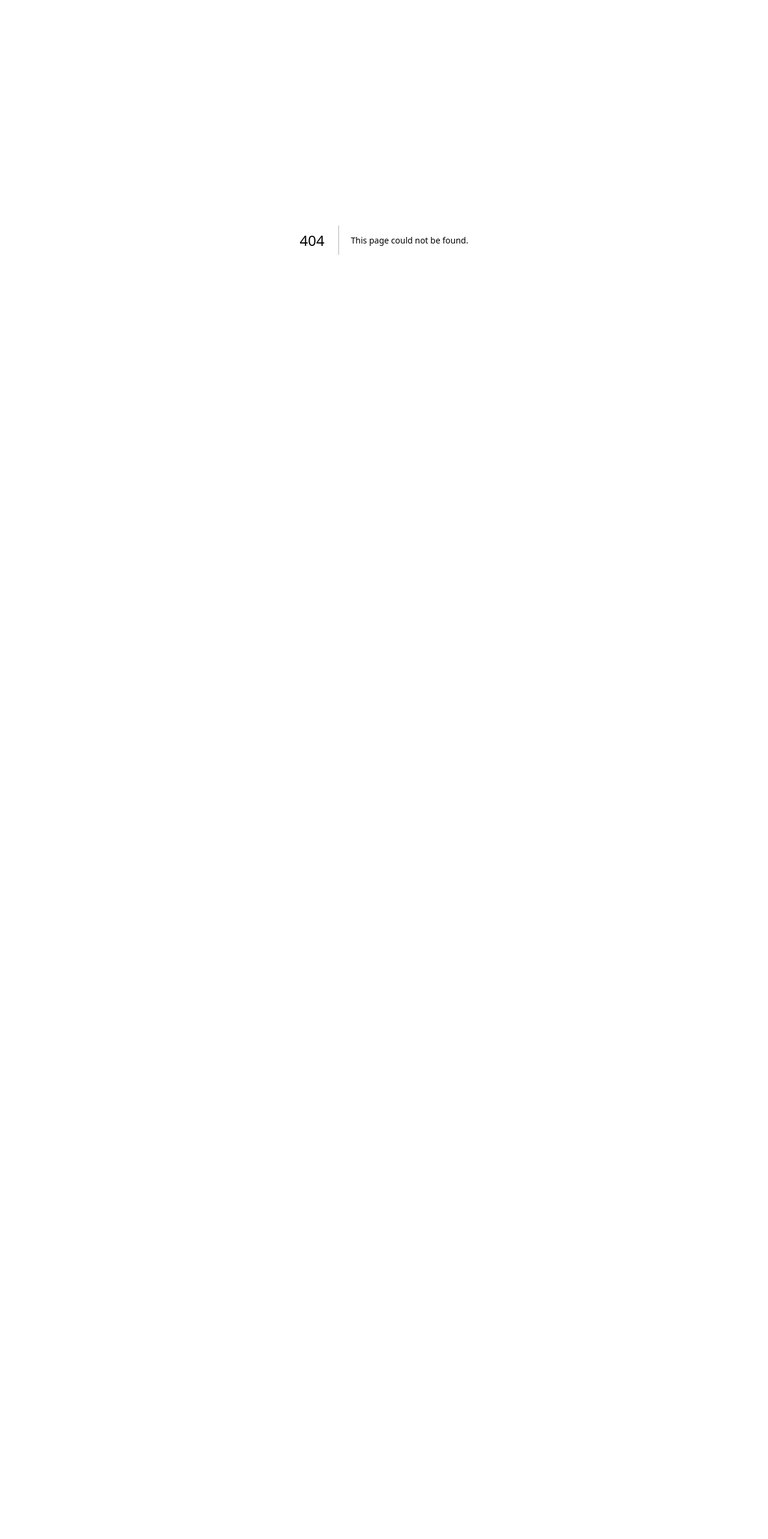
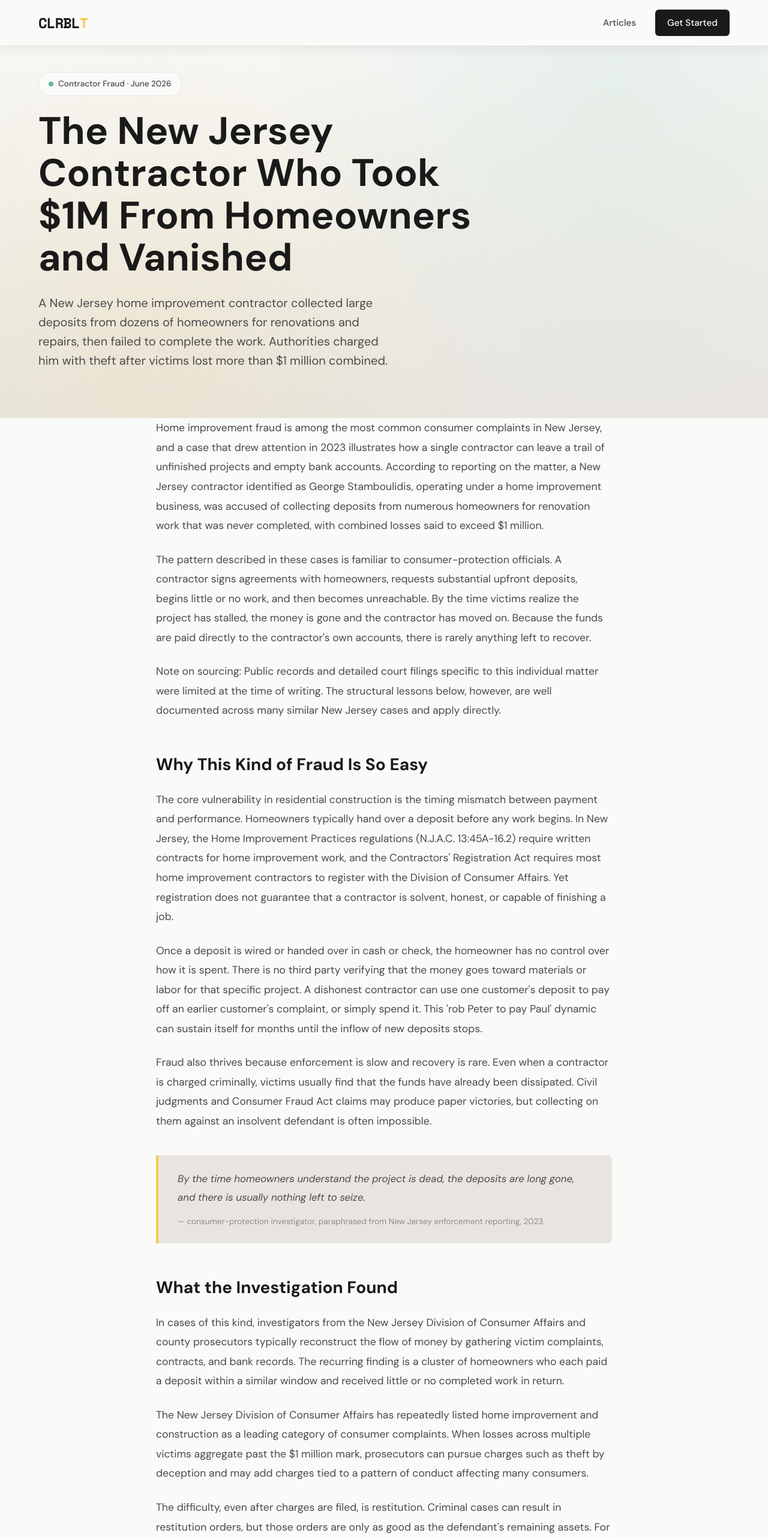
Before and after one commit to john-e-v/escrow-landing, a Next.js app: page /articles/tropical-storm-isaias-new-jersey-contractor-fraud in a window 1280 px wide. Before the commit this address had no page. Shown: the top 2566 px of the page at 60% size. Before the commit the page ends 800 px from the top, so only its background shows below. Built offline with nearby package versions, Linux system fonts and the light colour scheme.

Commit message:
article: 2026-06-19 auto-generated

```diff
--- /dev/null
+++ b/app/articles/tropical-storm-isaias-new-jersey-contractor-fraud/layout.tsx
@@ -0,0 +1,15 @@
+import type { Metadata } from 'next';
+
+export const metadata: Metadata = {
+  title: 'The New Jersey Contractor Who Took $1M From Homeowners and Vanished | CLRBLT',
+  description: 'How a New Jersey contractor allegedly stole over $1M from homeowners by taking deposits for work he never completed, leading to criminal theft charges.',
+  openGraph: {
+    title: 'The New Jersey Contractor Who Took $1M From Homeowners and Vanished',
+    description: 'How a New Jersey contractor allegedly stole over $1M from homeowners by taking deposits for work he never completed, leading to criminal theft charges.',
+    url: 'https://www.clrblt.com/articles/tropical-storm-isaias-new-jersey-contractor-fraud',
+  },
+};
+
+export default function Layout({ children }: { children: React.ReactNode }) {
+  return <>{children}</>;
+}
--- /dev/null
+++ b/app/articles/tropical-storm-isaias-new-jersey-contractor-fraud/page.tsx
@@ -0,0 +1,85 @@
+import Link from 'next/link';
+
+export default function Article() {
+  return (
+    <>
+      <nav className="navbar scrolled">
+        <div className="container nav-inner">
+          <a href="/" className="logo">CLRBL<span>T</span></a>
+          <div className="nav-links">
+            <a href="/articles">Articles</a>
+            <a href="/" className="nav-cta">Get Started</a>
+          </div>
+        </div>
+      </nav>
+
+      <section className="hero" style={{ paddingBottom: 40, paddingTop: 120 }}>
+        <div className="container hero-content">
+          <div className="hero-badge">Contractor Fraud · June 2026</div>
+          <h1>The New Jersey Contractor Who Took $1M From Homeowners and Vanished</h1>
+          <p className="hero-subtitle">A New Jersey home improvement contractor collected large deposits from dozens of homeowners for renovations and repairs, then failed to complete the work. Authorities charged him with theft after victims lost more than $1 million combined.</p>
+        </div>
+      </section>
+
+      <section className="value-props" style={{ paddingTop: 0 }}>
+        <div className="container">
+          <div className="about-prose article-body">
+
+            <p>Home improvement fraud is among the most common consumer complaints in New Jersey, and a case that drew attention in 2023 illustrates how a single contractor can leave a trail of unfinished projects and empty bank accounts. According to reporting on the matter, a New Jersey contractor identified as George Stamboulidis, operating under a home improvement business, was accused of collecting deposits from numerous homeowners for renovation work that was never completed, with combined losses said to exceed $1 million.</p>
+            <p>The pattern described in these cases is familiar to consumer-protection officials. A contractor signs agreements with homeowners, requests substantial upfront deposits, begins little or no work, and then becomes unreachable. By the time victims realize the project has stalled, the money is gone and the contractor has moved on. Because the funds are paid directly to the contractor&apos;s own accounts, there is rarely anything left to recover.</p>
+            <p>Note on sourcing: Public records and detailed court filings specific to this individual matter were limited at the time of writing. The structural lessons below, however, are well documented across many similar New Jersey cases and apply directly.</p>
+
+
+            <h2>Why This Kind of Fraud Is So Easy</h2>
+            <p>The core vulnerability in residential construction is the timing mismatch between payment and performance. Homeowners typically hand over a deposit before any work begins. In New Jersey, the Home Improvement Practices regulations (N.J.A.C. 13:45A-16.2) require written contracts for home improvement work, and the Contractors&apos; Registration Act requires most home improvement contractors to register with the Division of Consumer Affairs. Yet registration does not guarantee that a contractor is solvent, honest, or capable of finishing a job.</p>
+            <p>Once a deposit is wired or handed over in cash or check, the homeowner has no control over how it is spent. There is no third party verifying that the money goes toward materials or labor for that specific project. A dishonest contractor can use one customer&apos;s deposit to pay off an earlier customer&apos;s complaint, or simply spend it. This &apos;rob Peter to pay Paul&apos; dynamic can sustain itself for months until the inflow of new deposits stops.</p>
+            <p>Fraud also thrives because enforcement is slow and recovery is rare. Even when a contractor is charged criminally, victims usually find that the funds have already been dissipated. Civil judgments and Consumer Fraud Act claims may produce paper victories, but collecting on them against an insolvent defendant is often impossible.</p>
+            <blockquote className="article-quote">
+              By the time homeowners understand the project is dead, the deposits are long gone, and there is usually nothing left to seize.
+              <cite>— consumer-protection investigator, paraphrased from New Jersey enforcement reporting, 2023</cite>
+            </blockquote>
+
+
+            <h2>What the Investigation Found</h2>
+            <p>In cases of this kind, investigators from the New Jersey Division of Consumer Affairs and county prosecutors typically reconstruct the flow of money by gathering victim complaints, contracts, and bank records. The recurring finding is a cluster of homeowners who each paid a deposit within a similar window and received little or no completed work in return.</p>
+            <p>The New Jersey Division of Consumer Affairs has repeatedly listed home improvement and construction as a leading category of consumer complaints. When losses across multiple victims aggregate past the $1 million mark, prosecutors can pursue charges such as theft by deception and may add charges tied to a pattern of conduct affecting many consumers.</p>
+            <p>The difficulty, even after charges are filed, is restitution. Criminal cases can result in restitution orders, but those orders are only as good as the defendant&apos;s remaining assets. For most victims of contractor fraud, the practical outcome is partial recovery at best.</p>
+
+
+            <h2>What Escrow Would Have Changed</h2>
+            <p>Escrow attacks the problem at its root: the timing mismatch between payment and performance. Instead of paying deposits directly to a contractor, homeowners deposit funds with a neutral third party that holds the money and releases it only as defined milestones are verifiably met.</p>
+            <p>Under a milestone-based escrow arrangement, no single contractor could collect $1 million in deposits and vanish, because the money would never sit in the contractor&apos;s account. Funds would be released in stages, for example after permits are pulled, after framing is inspected, after materials are delivered, and so on. If the contractor stopped showing up, the unreleased balance would remain protected and returnable to the homeowner rather than spent.</p>
+            <p>Escrow also creates an audit trail. Each release is documented and tied to a deliverable, which makes the &apos;rob Peter to pay Paul&apos; scheme impossible to hide. A contractor cannot use one customer&apos;s deposit to placate another because the funds are segregated per project.</p>
+            <p>Finally, escrow shifts the incentive structure. A legitimate contractor gets paid promptly for completed, verified work, while a fraudulent one cannot extract money for work never performed. The protection is structural rather than reactive: it prevents the loss instead of trying to recover it after the money is gone, which is precisely the failure mode that left these New Jersey homeowners with over $1 million in unrecoverable losses.</p>
+
+            <h2>Sources</h2>
+            <ul className="article-sources">
+              <li><a href="https://www.njconsumeraffairs.gov/hic" target="_blank" rel="noopener noreferrer">New Jersey Division of Consumer Affairs - Home Improvement Contractors</a></li>
+              <li><a href="https://www.njconsumeraffairs.gov/regulations/Chapter-45A-Consumer-Protection-Subchapters.pdf" target="_blank" rel="noopener noreferrer">N.J.A.C. 13:45A-16 Home Improvement Practices</a></li>
+              <li><a href="https://www.njconsumeraffairs.gov/hic/Pages/default.aspx" target="_blank" rel="noopener noreferrer">New Jersey Contractors&apos; Registration Act</a></li>
+              <li><a href="https://www.nj.gov/oag/" target="_blank" rel="noopener noreferrer">New Jersey Office of the Attorney General - Consumer Protection</a></li>
+            </ul>
+          </div>
+
+          <div className="article-footer">
+            <Link href="/articles" className="article-back">← Back to Articles</Link>
+            <a href="/" className="submit-btn primary" style={{ textDecoration: 'none', display: 'inline-flex' }}>Submit a Project Safely →</a>
+          </div>
+        </div>
+      </section>
+
+      <footer>
+        <div className="container footer-content">
+          <div className="footer-logo">CLRBL<span>T</span></div>
+          <div className="footer-links">
+            <a href="/about">About</a>
+            <a href="/articles">Articles</a>
+            <a href="/contact">Contact</a>
+            <a href="/terms">Terms</a>
+            <a href="/privacy">Privacy</a>
+          </div>
+        </div>
+      </footer>
+    </>
+  );
+}
```
Also changed, not shown: data/articles.json (+7 -0 lines).
